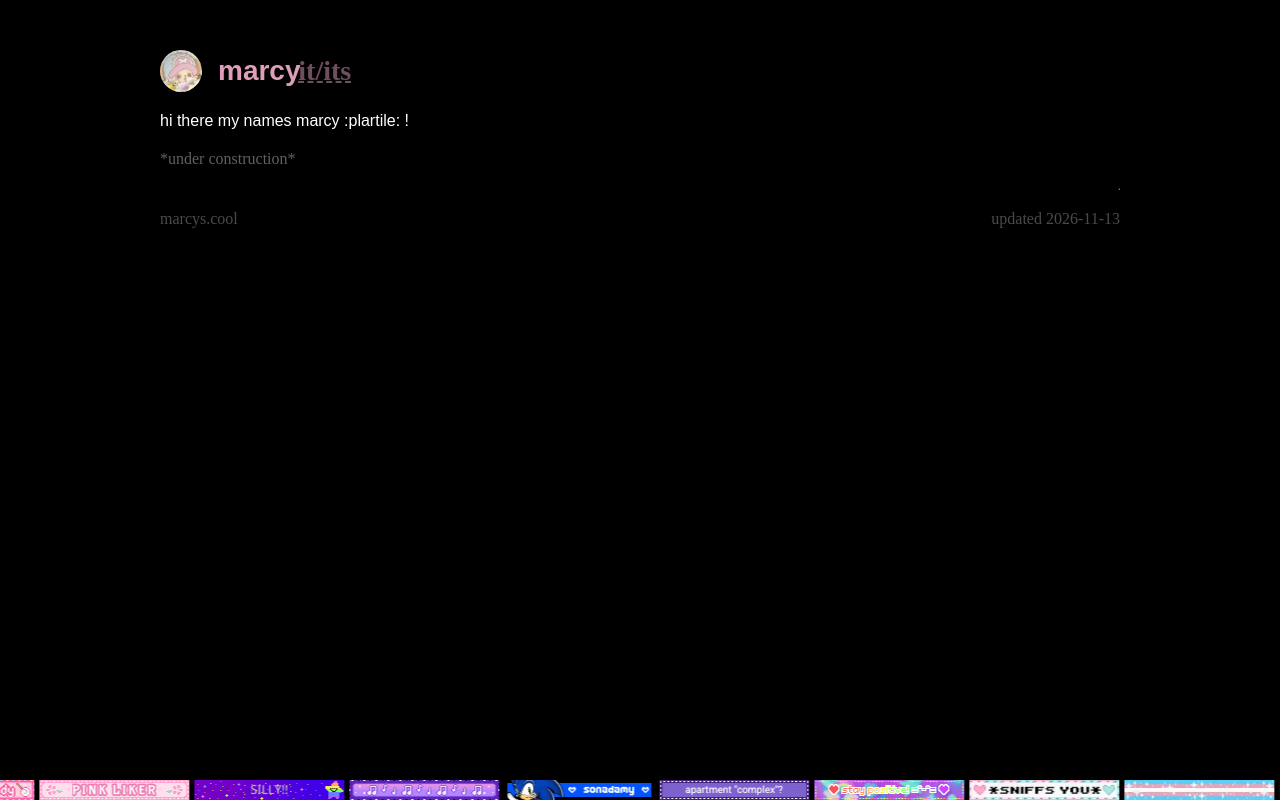
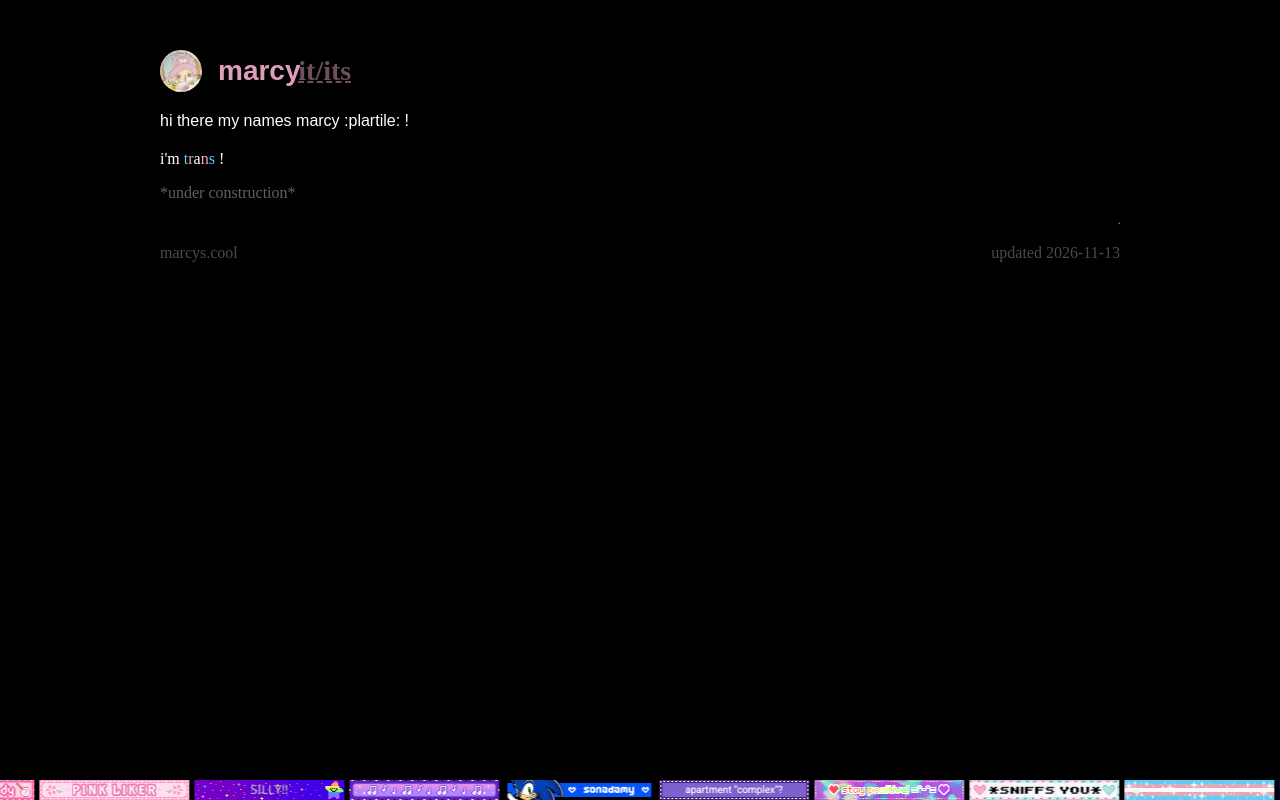
Before and after one commit to marcygoo/marcys.cool, a plain HTML site: page index.html in a window 1280 px wide. Drawn offline with Linux system fonts and the light colour scheme; a web font is replaced by a local one.

Commit message:
waow your trans gener???? so cool....

```diff
--- a/index.css
+++ b/index.css
@@ -2,6 +2,10 @@
 @font-face {font-family:"bigblue"; src: url("assets/fonts/BigBlue/BigBlueTerm437NerdFont-Regular.ttf")}
 @font-face {font-family: "nerd"; src: url("assets/fonts/Nerd/SymbolsNerdFont-Regular.ttf");}
 span {font-family: 'Material Icons';}
+
+/* colours */
+.tpink {color:#F5ABB9;}
+.tblue {color:#5BCFFA;}
 
 /* defaults */
 body {background-color:#000000;margin:50px auto;padding-left:min(16px);padding-right:min(16px);max-width:960px;color:#ffffff;font-family:Helvetica,sans-serif}
--- a/index.html
+++ b/index.html
@@ -15,6 +15,7 @@
                 <p class="name primary">marcy <a href="https://en.pronouns.page/it" target="_blank" class="pronouns">it/its</a></p>
             </div>
             <p class="about">hi there my names marcy :plartile: !</p>
+            <p>i'm <a class="tblue">t</a><a class="tpink">r</a><a>a</a><a class="tpink">n</a><a class="tblue">s</a> !</p>
             <p style="color:#ffffff60">*under construction*</p>
         </profile>
 
```
